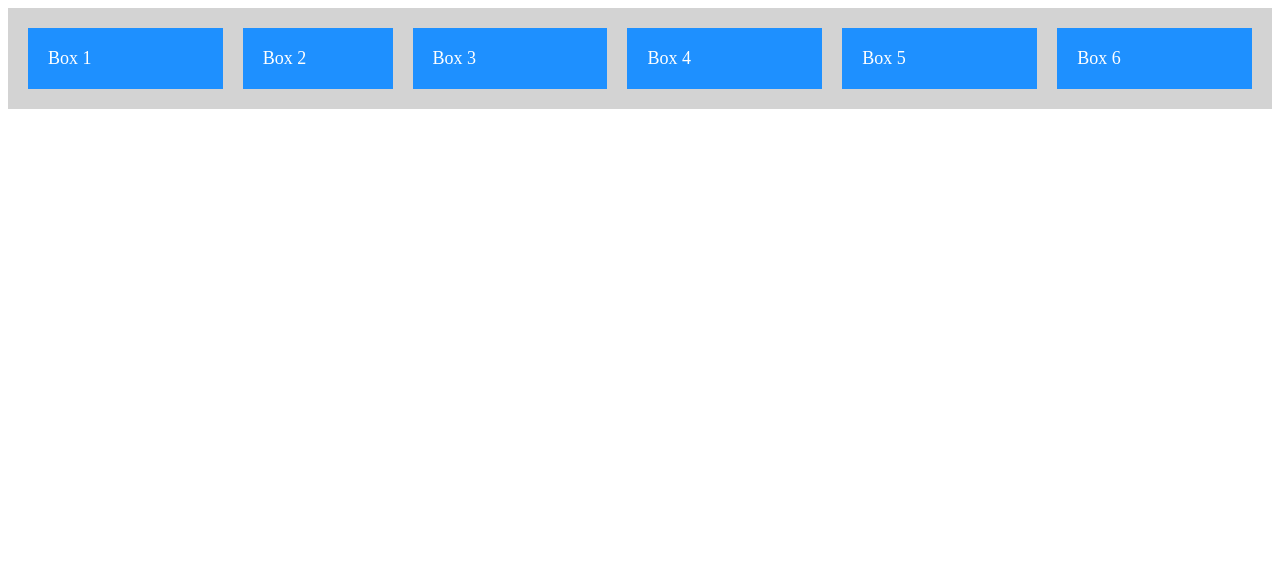
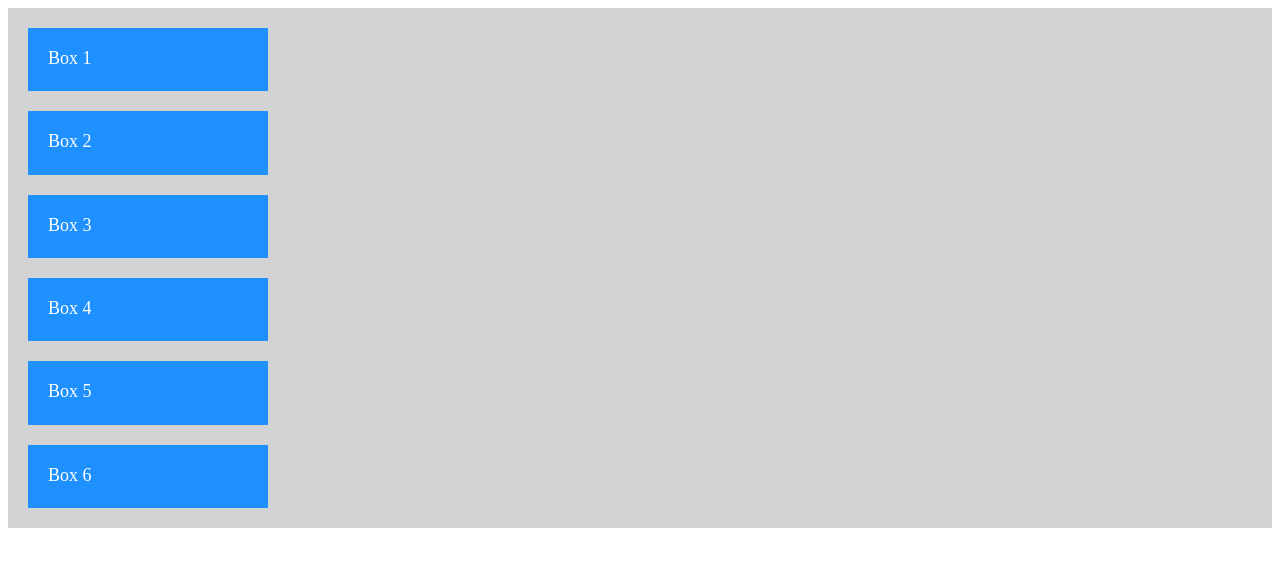
Before and after one commit to REGI-254/flexbox-lesson, a plain HTML site: page index.html in a window 1280 px wide. Drawn offline with Linux system fonts and the light colour scheme.

Commit message:
Complete axis lesson

```diff
--- a/style.css
+++ b/style.css
@@ -1,10 +1,10 @@
 
 .container {
   display: flex;
+  flex-direction: column;
   background-color: lightgray;
   padding: 10px;
-
-
+  height: 500px;
 }
 
 .box {
@@ -14,7 +14,7 @@
   margin:10px;
   font-size: 18px;
   width: 200px;
-  flex-shrink: 1;
+  flex: 1 1 auto;
 }
 
 .box:nth-child(2) {
```
